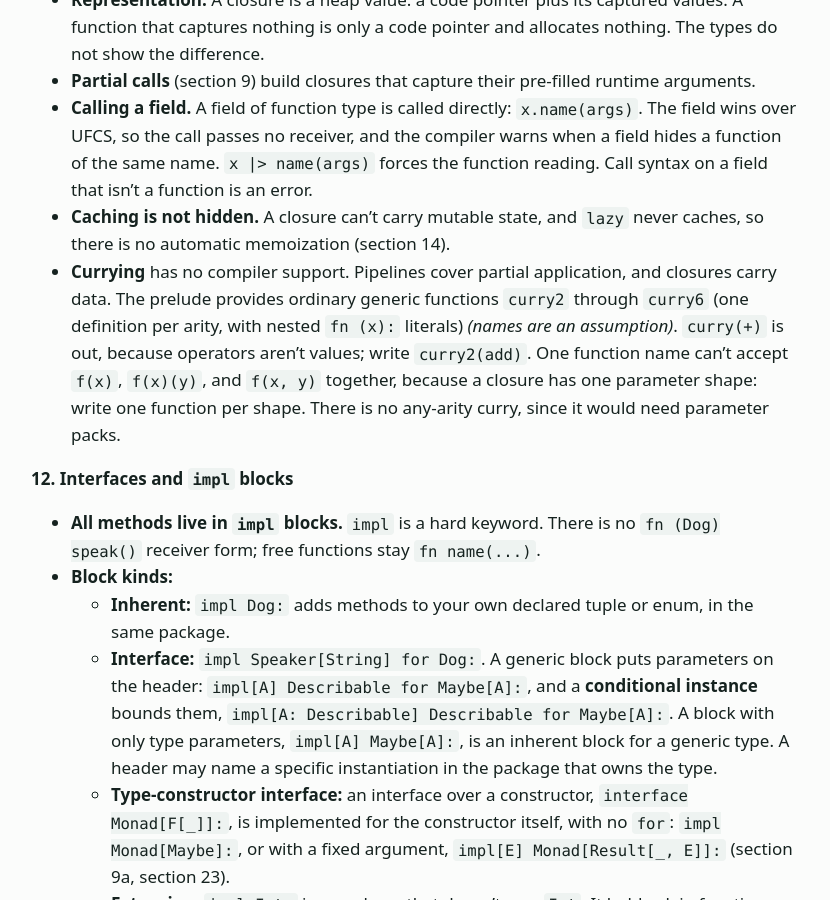
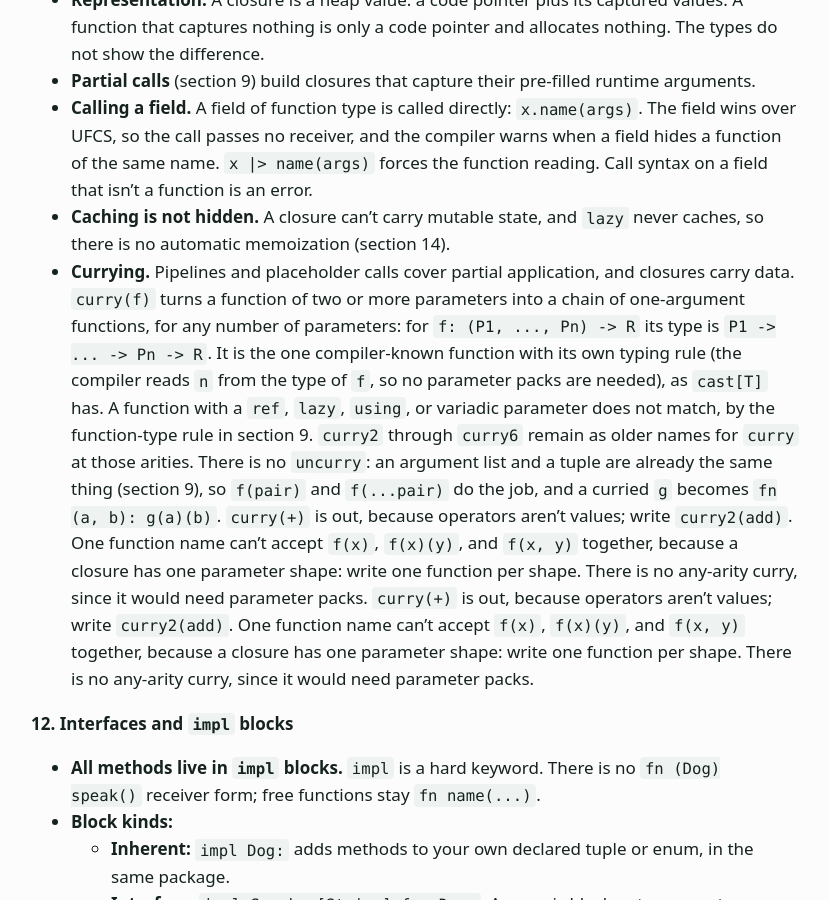
Before and after one commit to slconverse1/moxie, a Jekyll site: the page built from docs/gc/spec.md, in a window 1280 px wide and 900 px high, scrolled down 32139 px. Shown: the whole window, without its empty margins (225-1055 px from the left). Built offline with Jekyll 4.4.1, drawn with Linux system fonts in a browser that asks for light colours; some of the changed text lies outside the part shown.

Commit message:
curry(f): gc Spec and both Guides
Co-Authored-By: Claude Sonnet 5.5 <noreply@anthropic.com>
Claude-Session: https://claude.ai/code/session_01XCzUchPRZuBnrDtgjNTTye

```diff
--- a/docs/gc/spec.md
+++ b/docs/gc/spec.md
@@ -393,7 +393,7 @@ How the heap behaves:
 - **Partial calls** (section 9) build closures that capture their pre-filled runtime arguments.
 - **Calling a field.** A field of function type is called directly: `x.name(args)`. The field wins over UFCS, so the call passes no receiver, and the compiler warns when a field hides a function of the same name. `x |> name(args)` forces the function reading. Call syntax on a field that isn't a function is an error.
 - **Caching is not hidden.** A closure can't carry mutable state, and `lazy` never caches, so there is no automatic memoization (section 14).
-- **Currying** has no compiler support. Pipelines cover partial application, and closures carry data. The prelude provides ordinary generic functions `curry2` through `curry6` (one definition per arity, with nested `fn (x):` literals) *(names are an assumption)*. `curry(+)` is out, because operators aren't values; write `curry2(add)`. One function name can't accept `f(x)`, `f(x)(y)`, and `f(x, y)` together, because a closure has one parameter shape: write one function per shape. There is no any-arity curry, since it would need parameter packs.
+- **Currying.** Pipelines and placeholder calls cover partial application, and closures carry data. `curry(f)` turns a function of two or more parameters into a chain of one-argument functions, for any number of parameters: for `f: (P1, ..., Pn) -> R` its type is `P1 -> ... -> Pn -> R`. It is the one compiler-known function with its own typing rule (the compiler reads `n` from the type of `f`, so no parameter packs are needed), as `cast[T]` has. A function with a `ref`, `lazy`, `using`, or variadic parameter does not match, by the function-type rule in section 9. `curry2` through `curry6` remain as older names for `curry` at those arities. There is no `uncurry`: an argument list and a tuple are already the same thing (section 9), so `f(pair)` and `f(...pair)` do the job, and a curried `g` becomes `fn (a, b): g(a)(b)`. `curry(+)` is out, because operators aren't values; write `curry2(add)`. One function name can't accept `f(x)`, `f(x)(y)`, and `f(x, y)` together, because a closure has one parameter shape: write one function per shape. There is no any-arity curry, since it would need parameter packs. `curry(+)` is out, because operators aren't values; write `curry2(add)`. One function name can't accept `f(x)`, `f(x)(y)`, and `f(x, y)` together, because a closure has one parameter shape: write one function per shape. There is no any-arity curry, since it would need parameter packs.
 
 **12. Interfaces and `impl` blocks**
 - **All methods live in `impl` blocks.** `impl` is a hard keyword. There is no `fn (Dog) speak()` receiver form; free functions stay `fn name(...)`.
@@ -591,7 +591,7 @@ Signatures only, grouped. Names with an asterisk are planned.
 - **Text:** `len` (bytes), `char_count`, `chars`, `pad_left`, `pad_right`, `split`, `join`, `trim`, `starts_with`, `ends_with`, `contains`, `show`, `read[T]`, `println`, `print`.
 - **Collections:** `get`, `get_or`, `put`, `clear`, `keys`, `values`, `items`, `replace`, `modify`, `to_stream`, `NonEmpty`, `non_empty`, and, in moxie/gc **[gc]**, `Ring*`.
 - **`NonEmpty[T]`** is an ordinary prelude tuple, `tuple NonEmpty[T]: head: T, tail: List[T]`, with no compiler support. A `List` still holds one element type; `NonEmpty` is a separate type. `non_empty(list)` returns `Ok(NonEmpty)` or `Err(MISSING)`, `to_list` gives the list back, and `map`, `min`, `max`, `reduce1`, `len`, and `to_stream` work on it, so `min` and `max` return a value, not a Result. The tail has the capacity of any other `List`.
-- **Streams and combinators:** section 13, plus `identity`, `const`, `flip`, `distinct`, `intersperse`, `flatten`, `cycle`, `zip_with`, `reduce_right`, `min_by`, `max_by`, `span`, `split_at`, `take_last*` **[gc]**, `curry2`–`curry6`, `map`, `flat_map`, `pure`, `ap`, `map_ok`, `map_err`, `or_else`, `is_ok`, `is_err`, `ensure`, `guard`, `traverse`, `sequence`.
+- **Streams and combinators:** section 13, plus `identity`, `const`, `flip`, `distinct`, `intersperse`, `flatten`, `cycle`, `zip_with`, `reduce_right`, `min_by`, `max_by`, `span`, `split_at`, `take_last*` **[gc]**, `curry` (and `curry2`–`curry6`), `map`, `flat_map`, `pure`, `ap`, `map_ok`, `map_err`, `or_else`, `is_ok`, `is_err`, `ensure`, `guard`, `traverse`, `sequence`.
 - **Concurrency:** `Atom`, `swap`, `reset`, `Chan`, `read`, `write`, `clone`, `close`, `Future`, `resolve`, `reject`, `Timer`, `after`, `sleep`.
 - **Control and testing:** `fail`, `assert`, `assert_eq`, `assert_ne`, `debug_assert`, `dbg`, `trace`, `transaction`, `todo`.
 - **Interfaces and operators:** `Equatable`, `Ordered`, `Hashable`, `Show`, `Read`, `Addable`, `Numeric`, `From[E]`, `Functor`, `Applicative`, `Monad`, `|>`, `|>>`, `~>`, `<~`, `<$>`, `<*>`.
@@ -605,7 +605,7 @@ Everything else in this Spec is settled, including every call that earlier draft
 3b. **Effect inference (section 14):** settled, apart from the "resource" effect, which the checker does not track yet.
 4. **Memoization by a bottom-up reduce** (section 14) is a sketch.
 5. **Key size warning:** the threshold above which the compiler warns about a large Dict key (section 6) is not set.
-6. **Currying names:** `curry2` through `curry6` (section 11) are names I picked.
+6. **Currying:** `curry` for any arity is settled; the checker's special typing rule for it is not yet built.
 7. **`clone` in loops** (section 17) is a starting rule, to be revisited when real programs need it.
 8. **Locale:** the details of the `Locale` tuple and the `n` format type (section 5) are a design, and dates wait for the date types.
 9. **Pending [gc]:** the compiler and the collector. The moxie/gc Mixer's Guide exists, and the reference interpreter runs moxie/gc programs with `--gc`, but it has no collector and does not model the heap limit or the allocation report.
@@ -646,6 +646,7 @@ Everything else in this Spec is settled, including every call that earlier draft
 - Contracts: an `ensures` sees a `ref` parameter's final value only, the release key is `keep_in_release`, an `impl` adding contracts is a compile error, and a failing constant `requires` is a compile error.
 - Active patterns and units of measure are dropped. `NonEmpty` is added to the prelude, and binary patterns are sketched in section 8.
 - `moxie doc` marks an effect as declared (a promise to callers) or inferred (not promised), and `--check` warns about an exported function with no effect declaration.
+- `curry(f)` works for any number of parameters, as a compiler-known function with its own typing rule (no parameter packs), and there is no `uncurry` (section 11).
 - Effect inference follows a call-site rule for function parameters (section 14).
 - `trace(msg)` is added: a debug message to the error stream, exempt from effects and removed in release builds.
 - A function may declare its effects (`pure`, `prints`, `parks`, `impure`); a declaration must agree with the inferred effects both ways, and on a bodyless interface member or forward declaration it is an upper bound for the impls (section 14).
```
Also changed, not shown: docs/gc/guide.md (+1 -1 lines), docs/guide.md (+1 -1 lines).
